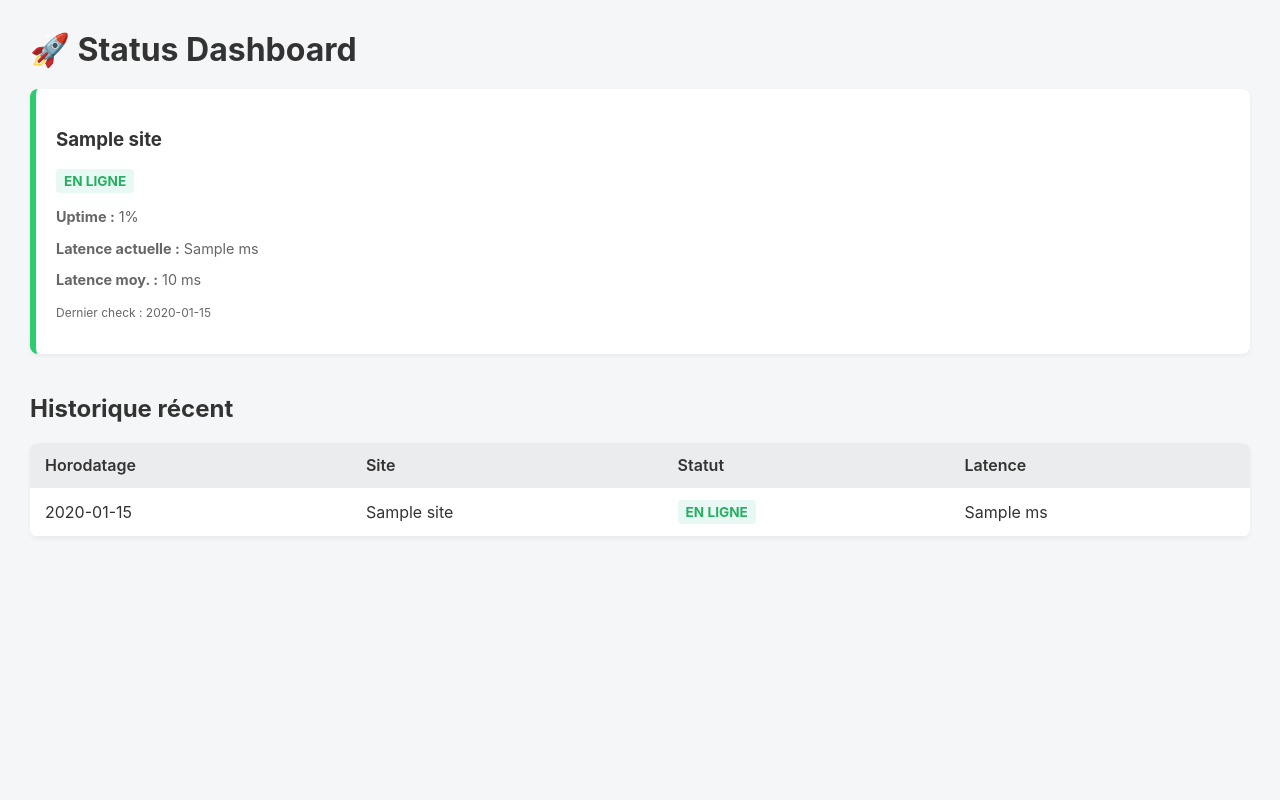
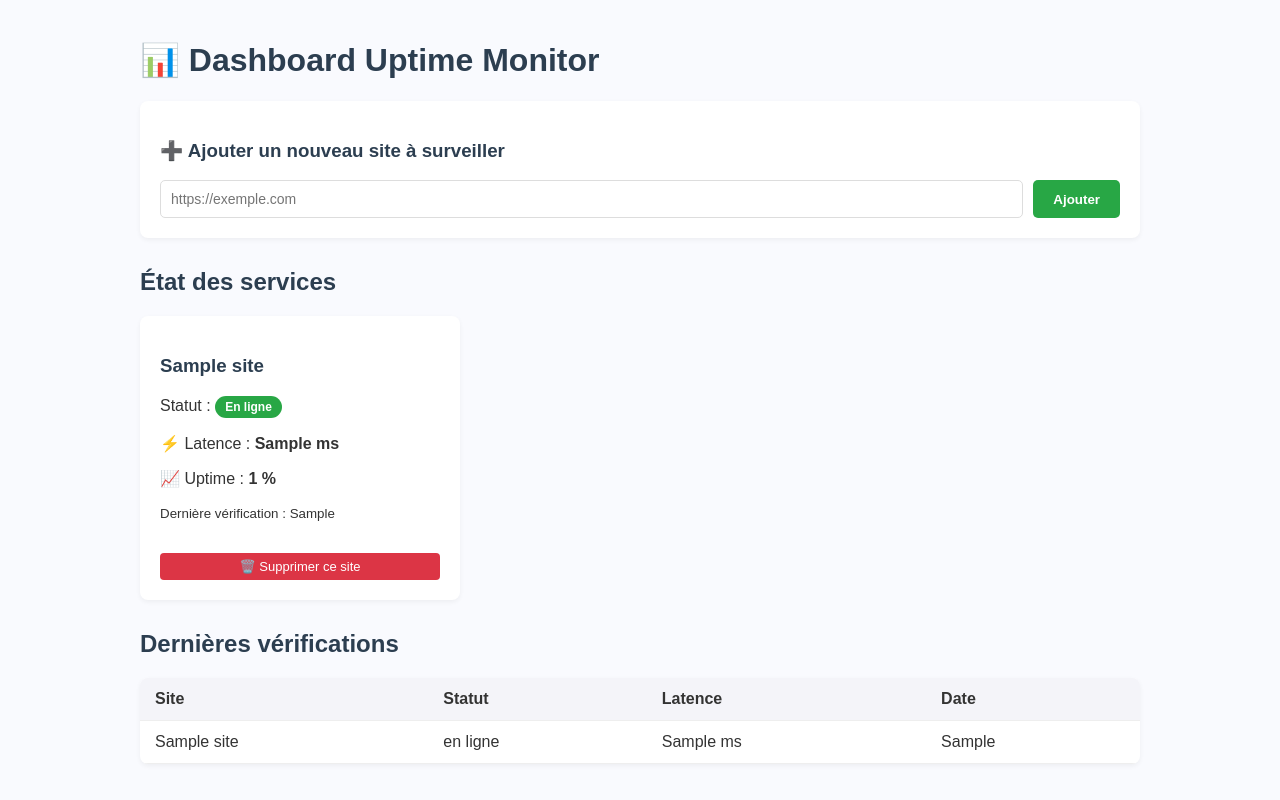
Before and after one commit to cyrilleaulanier-png/uptime-monitor, a Flask app: template templates/index.html in a window 1280 px wide. Run offline with Flask 3, Linux system fonts and the light colour scheme; the template is opened without the code that fills it: most values are stand-ins (such as "Sample title", 1, 10 or a date in 2020); some libraries are stand-ins or nearby versions.

Commit message:
feat: add interactive site management UI

```diff
--- a/checker.py
+++ b/checker.py
@@ -1,106 +1,60 @@
 import os
 import time
-from datetime import datetime
 import psycopg2
-from psycopg2.extras import RealDictCursor
 import requests
-
-# Intervalle en secondes entre deux vérifications
-CHECK_INTERVAL = int(os.getenv("CHECK_INTERVAL", 30))
 
 DATABASE_URL = os.getenv(
     "DATABASE_URL", "postgresql://postgres:postgres@localhost:5432/uptime_db"
 )
-
-SITES = [
-    "https://www.google.com",
-    "https://www.github.com",
-    "https://apple.com",
-    "https://cyrilleaulanier.com",
-    "https://www.google.com/reader/about",
-]
+if DATABASE_URL.startswith("postgres://"):
+  DATABASE_URL = DATABASE_URL.replace("postgres://", "postgresql://", 1)
 
 
 def get_db_connection():
   return psycopg2.connect(DATABASE_URL)
 
 
-def init_db():
-  with get_db_connection() as conn:
-    with conn.cursor() as cur:
-      cur.execute("""
-                CREATE TABLE IF NOT EXISTS checks (
-                    id SERIAL PRIMARY KEY,
-                    site VARCHAR(255) NOT NULL,
-                    statut VARCHAR(50) NOT NULL,
-                    latence_ms FLOAT NOT NULL,
-                    verifie_le TIMESTAMP NOT NULL DEFAULT CURRENT_TIMESTAMP
-                );
-            """)
-      conn.commit()
+def get_active_sites():
+  try:
+    with get_db_connection() as conn:
+      with conn.cursor() as cur:
+        cur.execute("SELECT url FROM targets;")
+        return [row[0] for row in cur.fetchall()]
+  except Exception:
+    return []
 
 
 def check_site(url):
-  start_time = time.time()
   try:
     response = requests.get(url, timeout=5)
-    latency_ms = round((time.time() - start_time) * 1000, 2)
     statut = (
         "en ligne"
         if response.status_code == 200
-        else f"problème ({response.status_code})"
+        else f"erreur ({response.status_code})"
     )
-    return statut, latency_ms
-  except requests.exceptions.RequestException:
-    latency_ms = round((time.time() - start_time) * 1000, 2)
-    return "injoignable", latency_ms
+    latence_ms = int(response.elapsed.total_seconds() * 1000)
+  except requests.RequestException:
+    statut = "hors ligne"
+    latence_ms = 0
+  return statut, latence_ms
 
 
-def check_all_sites():
-  resultats = []
-  for site in SITES:
-    statut, latence = check_site(site)
-    resultats.append({
-        "site": site,
-        "statut": statut,
-        "latence_ms": latence,
-        "verifie_le": datetime.now(),
-    })
-  return resultats
-
-
-def save_results_to_db(resultats):
+def save_check(site, statut, latence_ms):
+  query = "INSERT INTO checks (site, statut, latence_ms) VALUES (%s, %s, %s);"
   with get_db_connection() as conn:
     with conn.cursor() as cur:
-      for r in resultats:
-        cur.execute(
-            """
-                    INSERT INTO checks (site, statut, latence_ms, verifie_le)
-                    VALUES (%s, %s, %s, %s)
-                """,
-            (r["site"], r["statut"], r["latence_ms"], r["verifie_le"]),
-        )
-      conn.commit()
+      cur.execute(query, (site, statut, latence_ms))
+    conn.commit()
 
 
 def run_monitoring_loop():
-  """Boucle infinie qui s'exécute automatiquement toutes les X secondes."""
-  init_db()
-  print(
-      f"🚀 Worker Ops démarré ! Vérification toutes les {CHECK_INTERVAL}"
-      " secondes."
-  )
-  print("Appuie sur Ctrl+C pour arrêter le script.\n")
-
-  try:
-    while True:
-      print(f"[{datetime.now().strftime('%H:%M:%S')}] Lancement du check...")
-      resultats = check_all_sites()
-      save_results_to_db(resultats)
-      print(" -> Sauvegardé en BDD.")
-      time.sleep(CHECK_INTERVAL)
-  except KeyboardInterrupt:
-    print("\n🛑 Arrêt du monitoring.")
+  check_interval = int(os.getenv("CHECK_INTERVAL", 30))
+  while True:
+    sites = get_active_sites()
+    for site in sites:
+      statut, latence_ms = check_site(site)
+      save_check(site, statut, latence_ms)
+    time.sleep(check_interval)
 
 
 if __name__ == "__main__":
--- a/templates/index.html
+++ b/templates/index.html
@@ -3,69 +3,105 @@
 <head>
     <meta charset="UTF-8">
     <meta name="viewport" content="width=device-width, initial-scale=1.0">
-    <title>Ops Uptime Dashboard</title>
+    <title>Dashboard Uptime Monitor Ops</title>
     <style>
-        body { font-family: -apple-system, BlinkMacSystemFont, 'Segoe UI', Roboto, sans-serif; margin: 30px; background-color: #f4f6f8; color: #333; }
-        h1 { margin-bottom: 20px; }
-        .grid { display: grid; grid-template-columns: repeat(auto-fit, minmax(280px, 1fr)); gap: 20px; margin-bottom: 40px; }
-        .card { background: white; padding: 20px; border-radius: 8px; box-shadow: 0 2px 4px rgba(0,0,0,0.05); border-left: 6px solid #ccc; }
-        .card.en-ligne { border-left-color: #2ecc71; }
-        .card.injoignable, .card.probleme { border-left-color: #e74c3c; }
-        .badge { display: inline-block; padding: 4px 8px; border-radius: 4px; font-weight: bold; font-size: 0.85em; text-transform: uppercase; }
-        .badge.en-ligne { background: #e8f8f5; color: #27ae60; }
-        .badge.injoignable, .badge.probleme { background: #fadbd8; color: #c0392b; }
-        .metrics { margin-top: 15px; font-size: 0.9em; color: #666; }
-        table { width: 100%; border-collapse: collapse; background: white; border-radius: 8px; overflow: hidden; box-shadow: 0 2px 4px rgba(0,0,0,0.05); }
+        body { font-family: Arial, sans-serif; background: #f9fafe; margin: 0; padding: 20px; color: #333; }
+        h1, h2, h3 { color: #2c3e50; }
+        .container { max-width: 1000px; margin: 0 auto; }
+
+        /* Formulaire d'ajout */
+        .add-card { background: white; padding: 20px; border-radius: 8px; box-shadow: 0 2px 5px rgba(0,0,0,0.05); margin-bottom: 30px; }
+        .form-group { display: flex; gap: 10px; }
+        .input-url { flex: 1; padding: 10px; border: 1px solid #ddd; border-radius: 5px; font-size: 14px; }
+        .btn-add { background: #28a745; color: white; border: none; padding: 10px 20px; border-radius: 5px; font-weight: bold; cursor: pointer; }
+        .btn-add:hover { background: #218838; }
+
+        /* Cartes de statut */
+        .grid { display: grid; grid-template-columns: repeat(auto-fill, minmax(280px, 1fr)); gap: 20px; margin-bottom: 30px; }
+        .card { background: white; border-radius: 8px; padding: 20px; box-shadow: 0 2px 5px rgba(0,0,0,0.05); display: flex; flex-direction: column; justify-content: space-between; }
+        .status-badge { display: inline-block; padding: 4px 10px; border-radius: 12px; font-size: 12px; font-weight: bold; color: white; }
+        .online { background: #28a745; }
+        .offline { background: #dc3545; }
+        .waiting { background: #ffc107; color: #333; }
+
+        /* Bouton supprimer */
+        .btn-delete { background: #dc3545; color: white; border: none; padding: 6px 12px; border-radius: 4px; cursor: pointer; font-size: 13px; width: 100%; }
+        .btn-delete:hover { background: #c82333; }
+
+        /* Historique */
+        table { width: 100%; border-collapse: collapse; background: white; border-radius: 8px; overflow: hidden; box-shadow: 0 2px 5px rgba(0,0,0,0.05); }
         th, td { padding: 12px 15px; text-align: left; border-bottom: 1px solid #eee; }
-        th { background: #eaecee; font-weight: 600; }
+        th { background: #f4f4f9; }
     </style>
 </head>
 <body>
+    <div class="container">
+        <h1>📊 Dashboard Uptime Monitor</h1>
 
-    <h1>🚀 Status Dashboard</h1>
+        <!-- Formulaire d'ajout de site -->
+        <div class="add-card">
+            <h3>➕ Ajouter un nouveau site à surveiller</h3>
+            <form action="/add_site" method="POST" class="form-group">
+                <input type="url" name="url" placeholder="https://exemple.com" required class="input-url">
+                <button type="submit" class="btn-add">Ajouter</button>
+            </form>
+        </div>
 
+        <!-- Cartes de statut des sites -->
+        <h2>État des services</h2>
         <div class="grid">
             {% for card in cards %}
-        <div class="card {% if card.statut == 'en ligne' %}en-ligne{% else %}probleme{% endif %}">
+            <div class="card">
+                <div>
                     <h3>{{ card.site }}</h3>
-            <span class="badge {% if card.statut == 'en ligne' %}en-ligne{% else %}probleme{% endif %}">
-                {{ card.statut }}
-            </span>
-            <div class="metrics">
-                <p><strong>Uptime :</strong> {{ card.uptime_percent }}%</p>
-                <p><strong>Latence actuelle :</strong> {{ card.latence_ms }} ms</p>
-                <p><strong>Latence moy. :</strong> {{ card.avg_latency_ms }} ms</p>
-                <p><small>Dernier check : {{ card.verifie_le.strftime('%Y-%m-%d %H:%M:%S') }}</small></p>
+                    <p>
+                        Statut :
+                        {% if card.statut == 'en ligne' %}
+                            <span class="status-badge online">En ligne</span>
+                        {% elif card.statut == 'En attente...' %}
+                            <span class="status-badge waiting">En attente</span>
+                        {% else %}
+                            <span class="status-badge offline">{{ card.statut }}</span>
+                        {% endif %}
+                    </p>
+                    <p>⚡ Latence : <strong>{{ card.latence_ms }} ms</strong></p>
+                    <p>📈 Uptime : <strong>{{ card.uptime_percent }} %</strong></p>
+                    <p><small>Dernière vérification : {{ card.verifie_le }}</small></p>
                 </div>
+
+                <!-- PARAGRAPHE DU BOUTON SUPPRIMER -->
+                <form action="/delete_site" method="POST" style="margin-top: 15px;">
+                    <input type="hidden" name="url" value="{{ card.site }}">
+                    <button type="submit" onclick="return confirm('Supprimer ce site et son historique ?')" class="btn-delete">
+                        🗑️ Supprimer ce site
+                    </button>
+                </form>
             </div>
             {% endfor %}
         </div>
 
-    <h2>Historique récent</h2>
+        <!-- Historique récent -->
+        <h2>Dernières vérifications</h2>
         <table>
             <thead>
                 <tr>
-                <th>Horodatage</th>
                     <th>Site</th>
                     <th>Statut</th>
                     <th>Latence</th>
+                    <th>Date</th>
                 </tr>
             </thead>
             <tbody>
-            {% for row in history %}
+                {% for log in history %}
                 <tr>
-                <td>{{ row.verifie_le.strftime('%Y-%m-%d %H:%M:%S') }}</td>
-                <td>{{ row.site }}</td>
-                <td>
-                    <span class="badge {% if row.statut == 'en ligne' %}en-ligne{% else %}probleme{% endif %}">
-                        {{ row.statut }}
-                    </span>
-                </td>
-                <td>{{ row.latence_ms }} ms</td>
+                    <td>{{ log.site }}</td>
+                    <td>{{ log.statut }}</td>
+                    <td>{{ log.latence_ms }} ms</td>
+                    <td>{{ log.verifie_le }}</td>
                 </tr>
                 {% endfor %}
             </tbody>
         </table>
-
+    </div>
 </body>
 </html>
```
Lines whose indentation alone changed are shown as unchanged.
